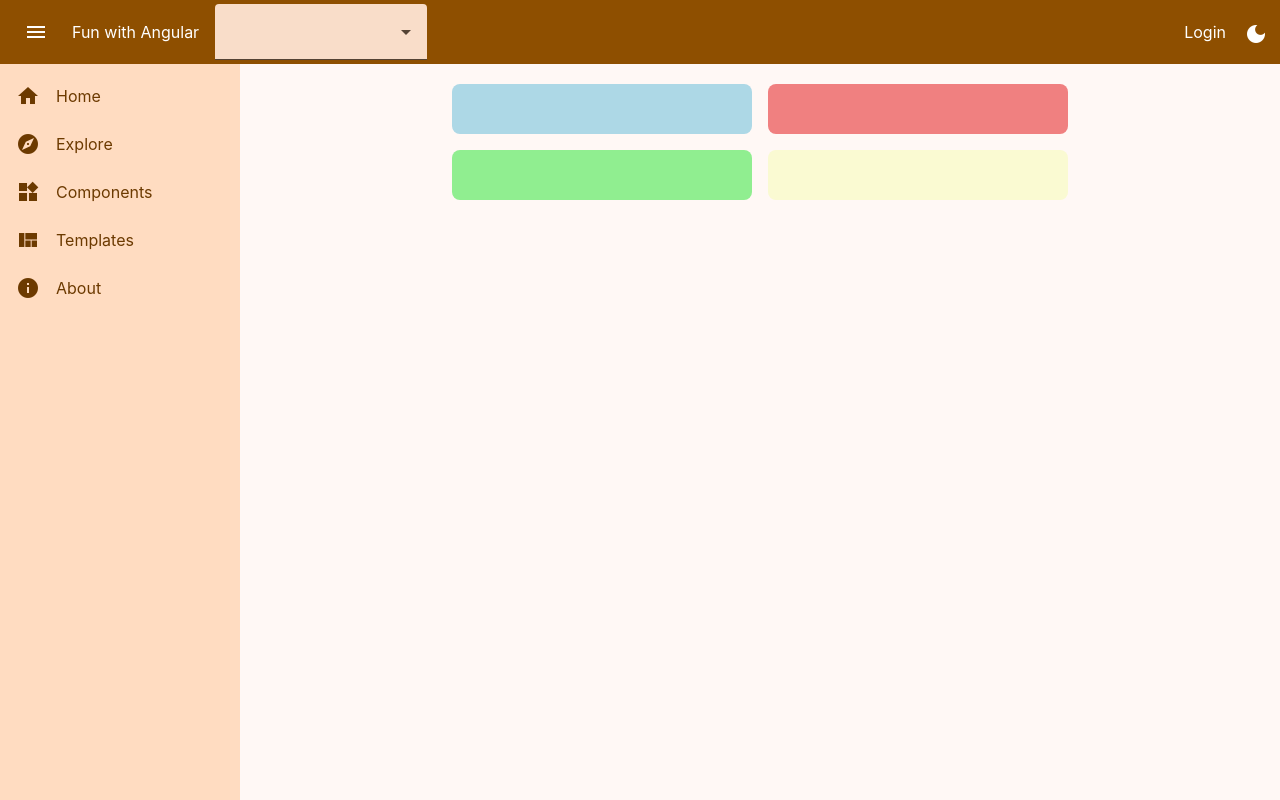
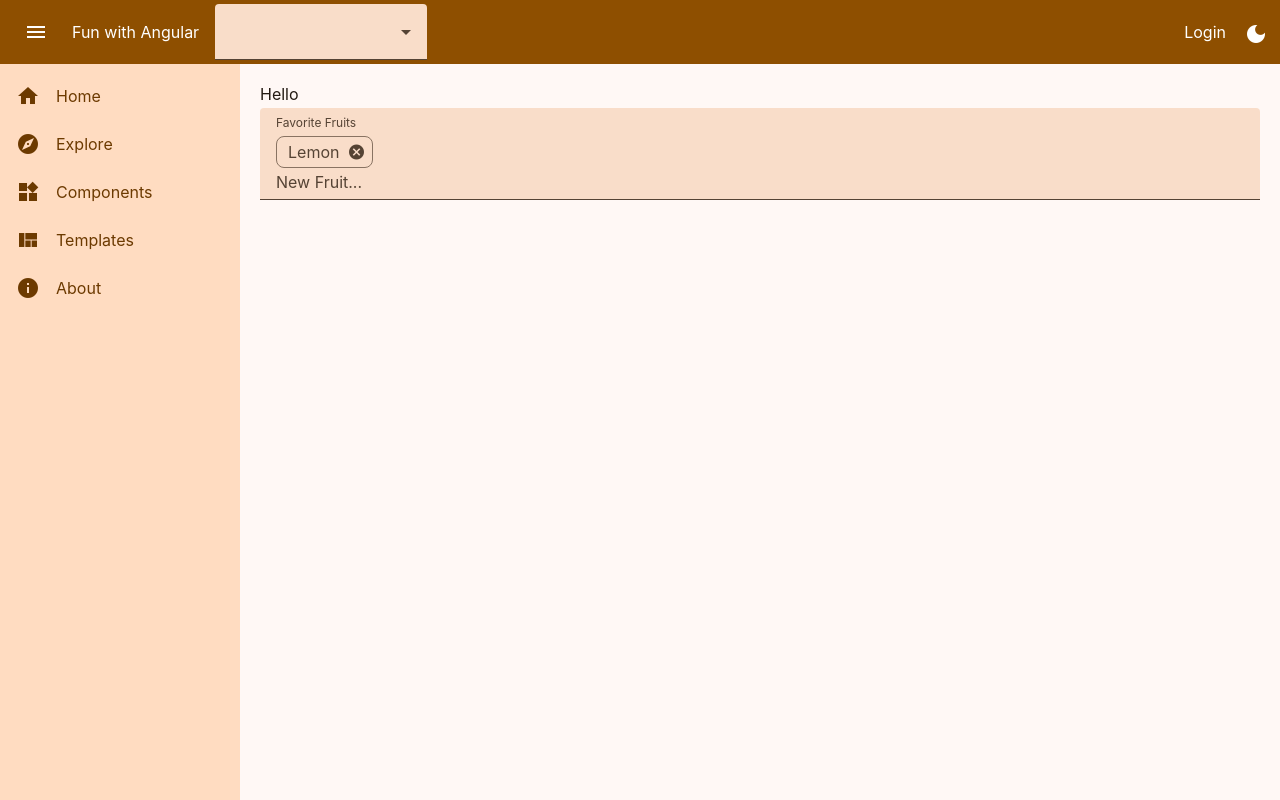
Before and after one commit to theCat69/fun-with-angular, an Angular app: page /components in a window 1280 px wide. Built offline with nearby package versions, Linux system fonts and the light colour scheme.

Commit message:
fun again

```diff
--- a/src/app/app.routes.ts
+++ b/src/app/app.routes.ts
@@ -2,6 +2,7 @@ import { Route } from '@angular/router';
 import { Home } from './pages/home/home';
 import { Explore } from './pages/explore/explore';
 import { Templates } from './pages/templates/templates';
+import { MatChip } from './pages/mat-chip/mat-chip';
 
 export interface AppRoute extends Route {
   title: string;
@@ -11,7 +12,7 @@ export interface AppRoute extends Route {
 export const routes: AppRoute[] = [
   { path: '', component: Home, title: 'Home', icon: 'home' },
   { path: 'explore', component: Explore, title: 'Explore', icon: 'explore' },
-  { path: 'components', component: Explore, title: 'Components', icon: 'widgets' },
+  { path: 'components', component: MatChip, title: 'Components', icon: 'widgets' },
   { path: 'templates', component: Templates, title: 'Templates', icon: 'view_quilt' },
   { path: 'about', component: Explore, title: 'About', icon: 'info' },
 ];
--- a/src/app/directives/no-r-in-string.ts
+++ b/src/app/directives/no-r-in-string.ts
@@ -14,8 +14,6 @@ import { Observable, of } from 'rxjs';
   ],
 })
 export class NoRInString implements AsyncValidator {
-  constructor() {}
-
   validate(control: AbstractControl<string>): Observable<ValidationErrors | null> {
     if (control.value.includes('r')) {
       return of({ rIsPresent: true });
--- a/src/app/layout/layout.component.ts
+++ b/src/app/layout/layout.component.ts
@@ -62,7 +62,7 @@ export class LayoutComponent implements OnInit {
     this.drawer?.toggle();
   }
 
-  languageChanged(value: any) {
+  languageChanged(value: string) {
     const selectedLang = this.countries.find((c) => c.code === value);
     this.selectedCountry.set(
       selectedLang ? selectedLang : ({} as { code: string; label: string; img: string }),
--- /dev/null
+++ b/src/app/pages/mat-chip/mat-chip.html
@@ -0,0 +1,40 @@
+<form>
+  <div class="flex-container">
+    <span>Hello</span>
+    <div class="mat-form-field-container">
+      <mat-form-field class="example-chip-list">
+        <mat-label>Favorite Fruits</mat-label>
+        <mat-chip-grid #chipGrid aria-label="Fruit selection">
+          @for (fruit of fruits(); track $index) {
+            <mat-chip-row (removed)="remove(fruit)">
+              {{ fruit }}
+              <button matChipRemove [attr.aria-label]="'remove ' + fruit">
+                <mat-icon>cancel</mat-icon>
+              </button>
+            </mat-chip-row>
+          }
+        </mat-chip-grid>
+        <input
+          name="currentFruit"
+          placeholder="New Fruit..."
+          #fruitInput
+          [(ngModel)]="currentFruit"
+          [matChipInputFor]="chipGrid"
+          [matAutocomplete]="auto"
+          [matChipInputSeparatorKeyCodes]="separatorKeysCodes"
+          (matChipInputTokenEnd)="add($event)"
+        />
+        <mat-autocomplete
+          #auto="matAutocomplete"
+          (optionActivated)="optionActivated()"
+          (closed)="autoCompleteClosed()"
+          (optionSelected)="selected($event); fruitInput.value = ''"
+        >
+          @for (fruit of filteredFruits(); track fruit) {
+            <mat-option [value]="fruit">{{ fruit }}</mat-option>
+          }
+        </mat-autocomplete>
+      </mat-form-field>
+    </div>
+  </div>
+</form>
--- /dev/null
+++ b/src/app/pages/mat-chip/mat-chip.scss
@@ -0,0 +1,13 @@
+.flex-container {
+  display: flex;
+  flex-direction: column;
+  gap: 4px;
+}
+
+.mat-form-field-container {
+  width: 100%;
+}
+
+.example-chip-list {
+  width: 100%;
+}
--- /dev/null
+++ b/src/app/pages/mat-chip/mat-chip.ts
@@ -0,0 +1,78 @@
+import { Component, computed, inject, model, signal } from '@angular/core';
+import { FormsModule } from '@angular/forms';
+import {
+  MatAutocompleteModule,
+  MatAutocompleteSelectedEvent,
+} from '@angular/material/autocomplete';
+import { MatChipInputEvent, MatChipsModule } from '@angular/material/chips';
+import { MatFormFieldModule } from '@angular/material/form-field';
+import { MatIconModule } from '@angular/material/icon';
+import { COMMA, ENTER } from '@angular/cdk/keycodes';
+import { LiveAnnouncer } from '@angular/cdk/a11y';
+
+@Component({
+  selector: 'app-mat-chip',
+  imports: [MatFormFieldModule, MatChipsModule, MatIconModule, MatAutocompleteModule, FormsModule],
+  templateUrl: './mat-chip.html',
+  styleUrl: './mat-chip.scss',
+})
+export class MatChip {
+  readonly separatorKeysCodes: number[] = [ENTER, COMMA];
+  readonly currentFruit = model('');
+  readonly fruits = signal(['Lemon']);
+  readonly allFruits: string[] = ['Apple', 'Lemon', 'Lime', 'Orange', 'Strawberry'];
+  readonly filteredFruits = computed(() => {
+    const currentFruit = this.currentFruit().toLowerCase();
+    return currentFruit
+      ? this.allFruits.filter((fruit) => fruit.toLowerCase().includes(currentFruit))
+      : this.allFruits.slice();
+  });
+
+  readonly announcer = inject(LiveAnnouncer);
+
+  private canAdd = true;
+
+  add(event: MatChipInputEvent): void {
+    if (!this.canAdd) {
+      return;
+    }
+
+    const value = (event.value || '').trim();
+
+    // Add our fruit
+    if (value) {
+      this.fruits.update((fruits) => [...fruits, value]);
+    }
+
+    // Clear the input value
+    this.currentFruit.set('');
+    event?.chipInput.clear();
+  }
+
+  remove(fruit: string): void {
+    this.fruits.update((fruits) => {
+      const index = fruits.indexOf(fruit);
+      if (index < 0) {
+        return fruits;
+      }
+
+      fruits.splice(index, 1);
+      this.announcer.announce(`Removed ${fruit}`);
+      return [...fruits];
+    });
+  }
+
+  selected(event: MatAutocompleteSelectedEvent): void {
+    this.fruits.update((fruits) => [...fruits, event.option.viewValue]);
+    this.currentFruit.set('');
+    event.option.deselect();
+  }
+
+  optionActivated() {
+    this.canAdd = false;
+  }
+
+  autoCompleteClosed() {
+    this.canAdd = true;
+  }
+}
```
Also changed, not shown: 1 other file (tests, documents, lock files or other folders).
